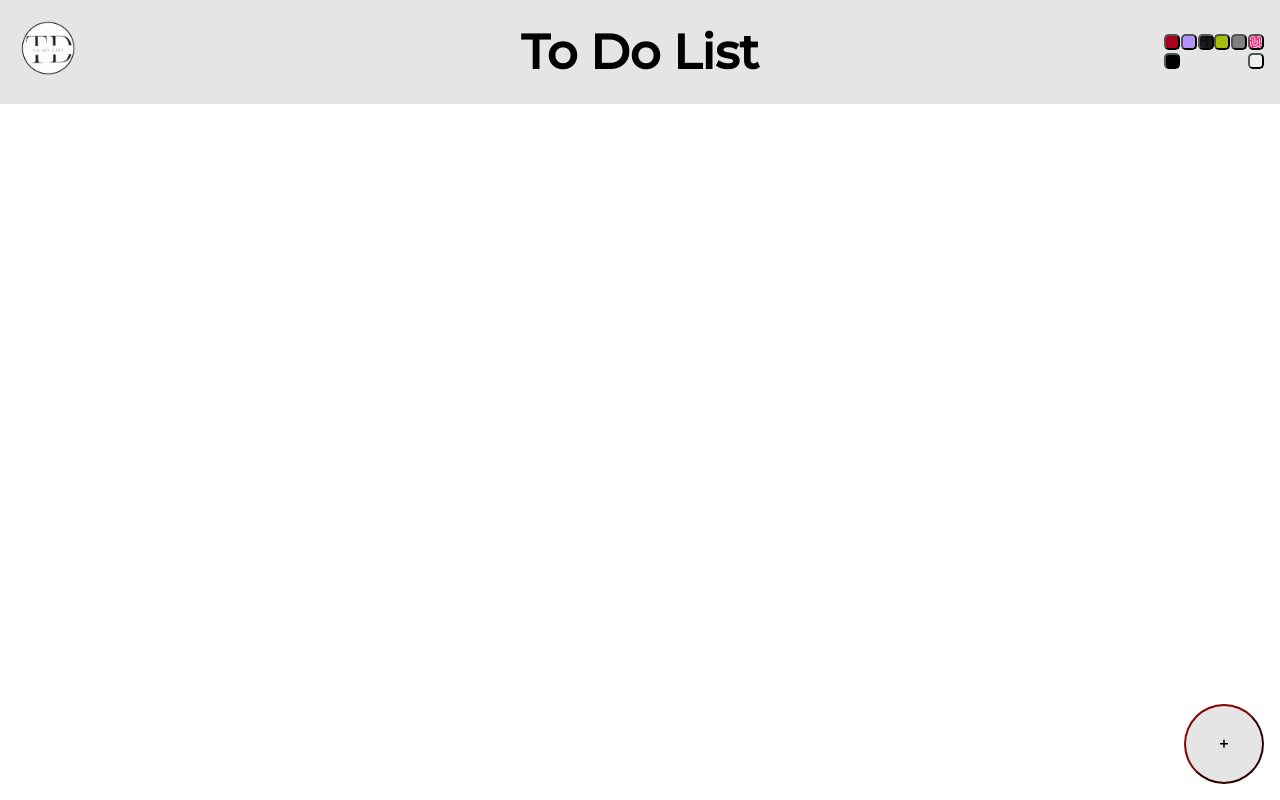
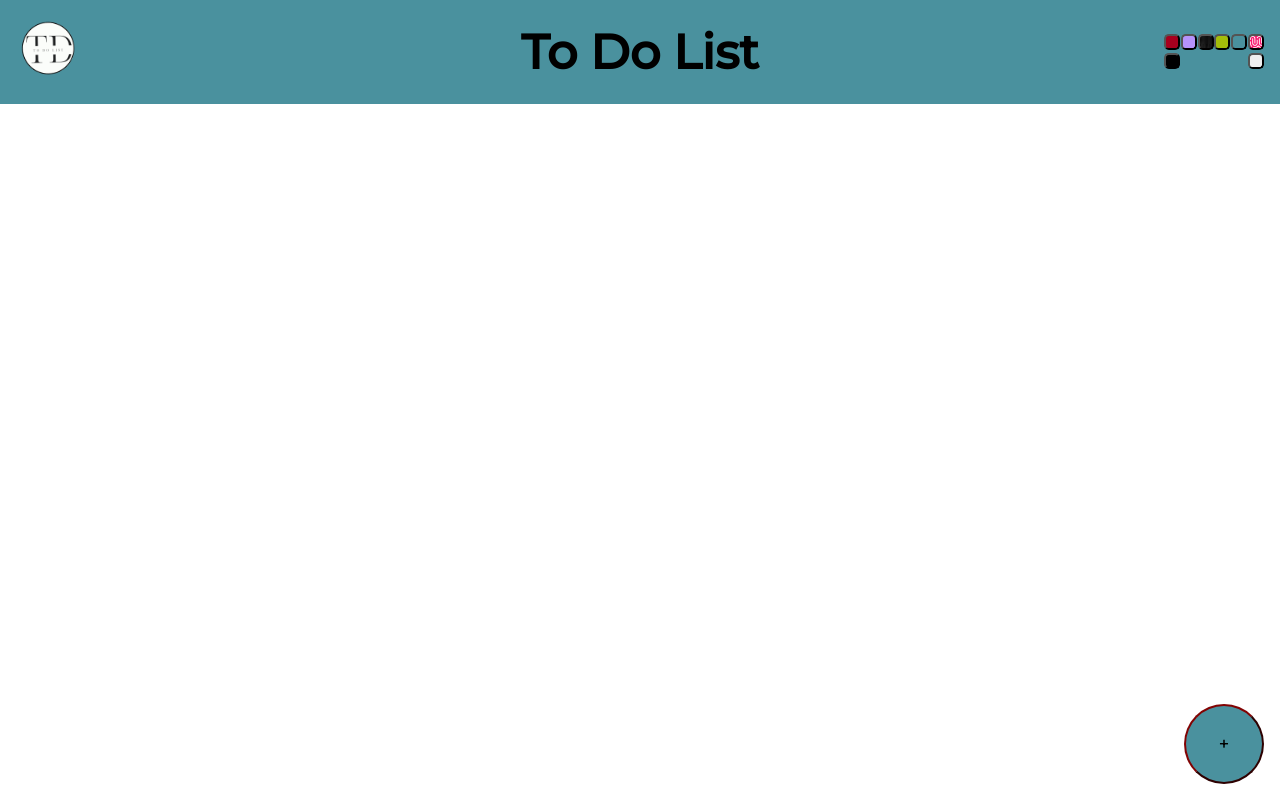
Before and after one commit to OkamiAka/todolist, a plain HTML site: page index.html in a window 1280 px wide. Both pictures are taken after a click on the button 1239 px from the left and 42 px from the top of the page. Drawn offline with Linux system fonts and the light colour scheme.

Commit message:
changement et ajout de couleur

```diff
--- a/css/style.css
+++ b/css/style.css
@@ -100,7 +100,7 @@ h1 {
 }
 
 #Couleur5 {
-  background-color: gray;
+  background-color: #4a919e;
 }
 
 #CouleurWild {
@@ -176,7 +176,7 @@ button.sup {
   animation-duration: 4s;
 }
 
-p.nume{
+p.nume {
   display: flex;
   justify-content: center;
   vertical-align: baseline;
--- a/js/index.js
+++ b/js/index.js
@@ -5,8 +5,8 @@ let idsouslist = 0;
 let color = "";
 const button = document.querySelector("#Couleur1");
 button.addEventListener("click", function () {
-  const bgbody = "#b6d8f2";
-  const bgnav = "#f6f7cf";
+  const bgbody = "#e2e9c0";
+  const bgnav = "#e7001c";
   document.body.style.background = bgbody;
   document.querySelector("nav").style.background = bgnav;
   document.querySelector("h1").style.color = bgbody;
@@ -73,8 +73,8 @@ button4.addEventListener("click", function () {
 
 const button5 = document.querySelector("#Couleur5");
 button5.addEventListener("click", function () {
-  const bgbody = "";
-  const bgnav = "";
+  const bgbody = "a7e0e0";
+  const bgnav = "#4a919e";
   document.body.style.background = bgbody;
   document.querySelector("nav").style.background = bgnav;
   document.querySelector("h1").style.color = bgbody;
@@ -172,11 +172,11 @@ function creatlist() {
   list.appendChild(nume);
 
   const numelist = document.createElement("p");
-  numelist.textContent=idlist+"/";
+  numelist.textContent = idlist + "/";
   nume.appendChild(numelist);
 
   const numealllist = document.createElement("p");
-  numealllist.textContent=idlist;
+  numealllist.textContent = idlist;
   numealllist.classList.add("allnume");
   numealllist.setAttribute("id", `nume-${idlist}`);
   nume.appendChild(numealllist);
@@ -190,7 +190,7 @@ function creatlist() {
 function numeall(id) {
   const allList = document.getElementsByClassName("allnume");
   for (let i = 1; i <= allList.length; i++) {
-    document.querySelector(`#nume-${i}`).textContent=id;
+    document.querySelector(`#nume-${i}`).textContent = id;
   }
 }
 
```
